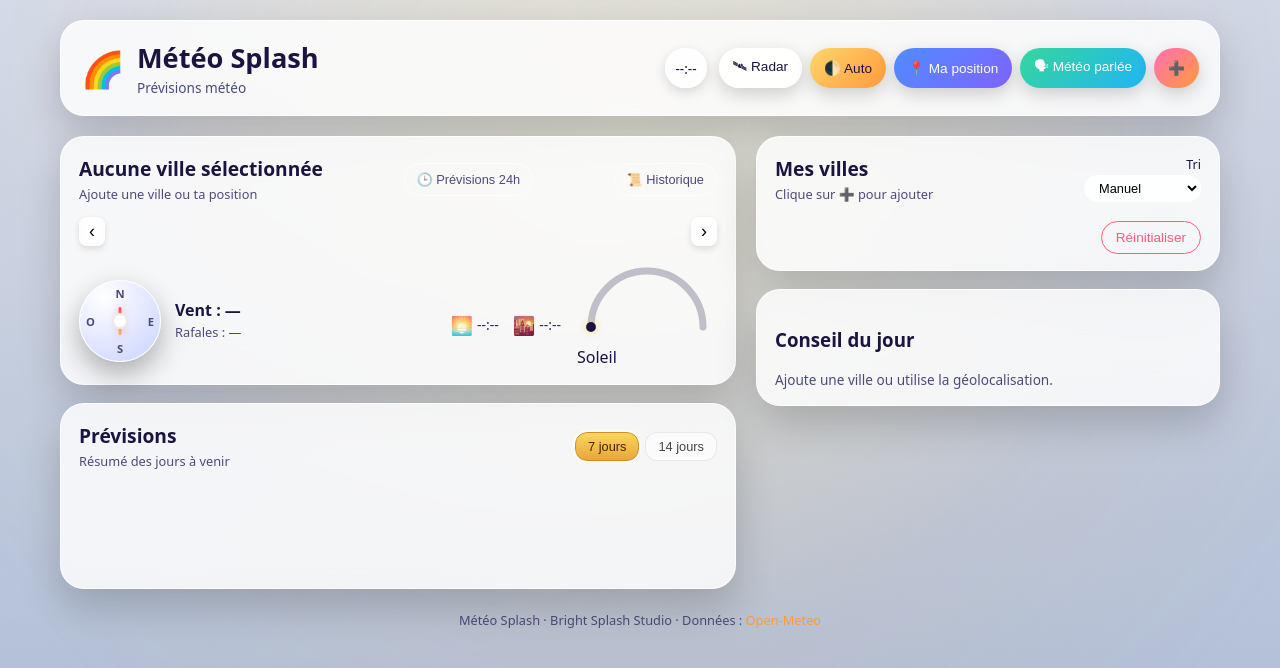
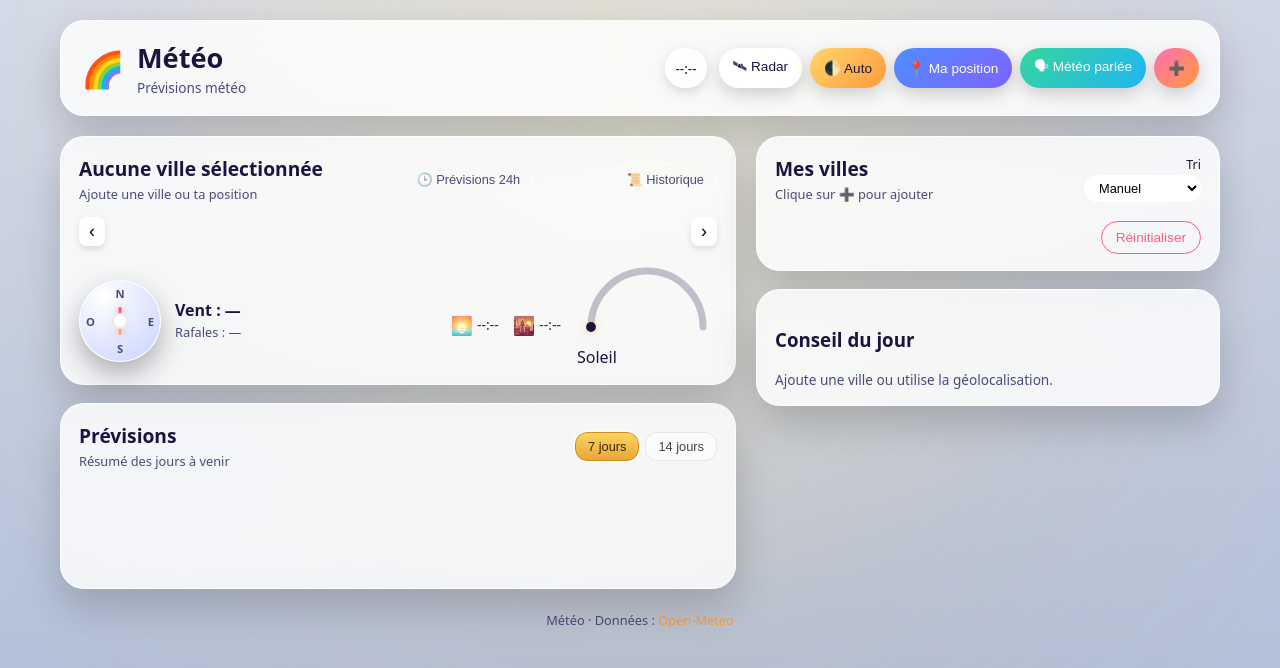
Before and after one commit to apprentiAA11/versiontestutilisateurs, a plain HTML site: page index.html in a window 1280 px wide. Drawn offline with nearby package versions, Linux system fonts and the light colour scheme.

Commit message:
Update index.html

```diff
--- a/index.html
+++ b/index.html
@@ -3,7 +3,7 @@
 <head>
 <meta charset="utf-8"/>
 <meta name="viewport" content="width=device-width, initial-scale=1.0, viewport-fit=cover"/>
-<title>Météo Splash v6.6-B</title>
+<title>Météo version test</title>
 
 <link href="style.css" rel="stylesheet"/>
 <script defer src="script.js"></script>
@@ -28,7 +28,7 @@
   <div class="brand">
     <div class="brand-logo">🌈</div>
     <div class="brand-text">
-      <h1>Météo Splash</h1>
+      <h1>Météo</h1>
       <p class="brand-tagline">Prévisions météo</p>
     </div>
   </div>
@@ -283,7 +283,7 @@
 </div>
 </div>
 <footer class="app-footer">
-<p>Météo Splash · Bright Splash Studio · Données : <a href="https://open-meteo.com">Open-Meteo</a></p>
+<p>Météo · Données : <a href="https://open-meteo.com">Open-Meteo</a></p>
 </footer>
 </div>
 <div class="toast" id="toast"></div>
```
